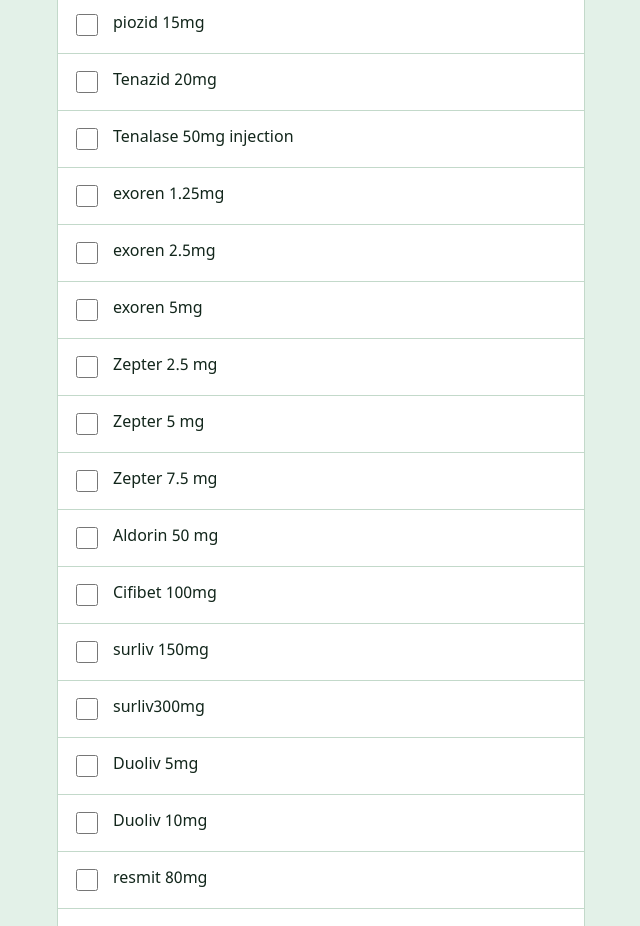
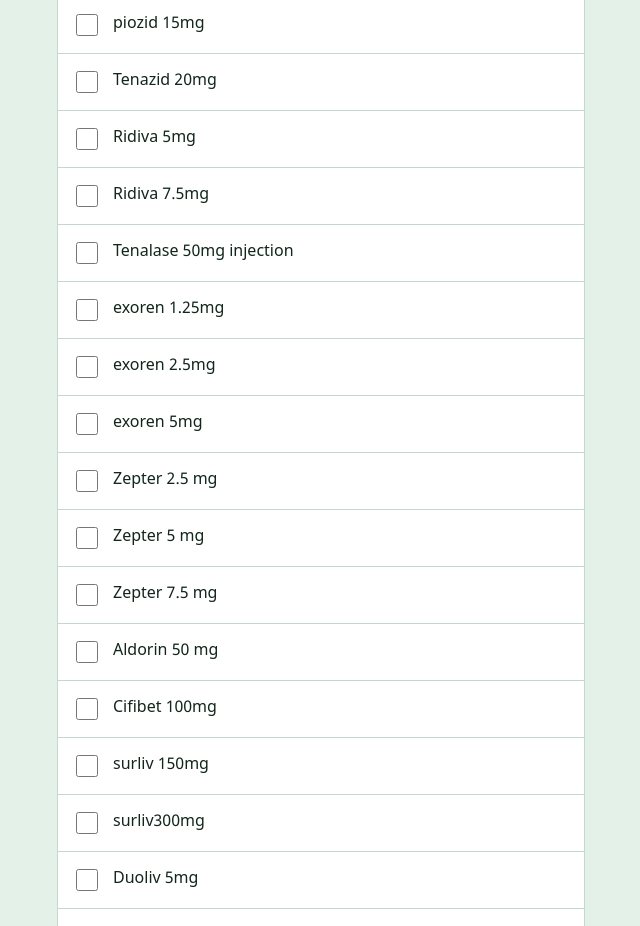
Before and after one commit to parvez1bd99-stack/Skf, a plain HTML site: page index.html in a window 1280 px wide. Shown: the part 3942-4868 px from the top of the page, without its empty margins (319-959 px from the left). Drawn offline with Linux system fonts and the light colour scheme.

Commit message:
Add new medication entries to index.html

```diff
--- a/index.html
+++ b/index.html
@@ -87,6 +87,7 @@ var PRODUCTS = [
 "Insumin 500 mg",
   " piozid 15mg",
   "Tenazid 20mg",
+  "Ridiva 5mg","Ridiva 7.5mg",
   " Tenalase 50mg injection",
 "exoren 1.25mg","exoren 2.5mg","exoren 5mg",
 "Zepter 2.5 mg","Zepter 5 mg","Zepter 7.5 mg",
```
